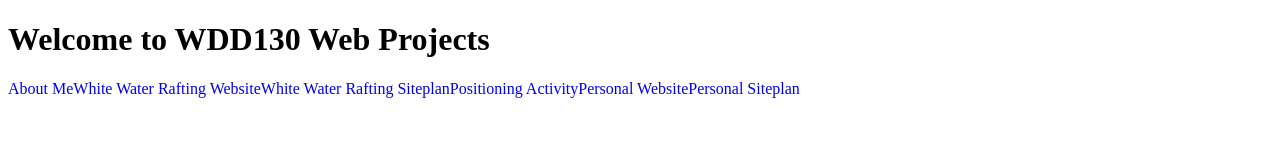
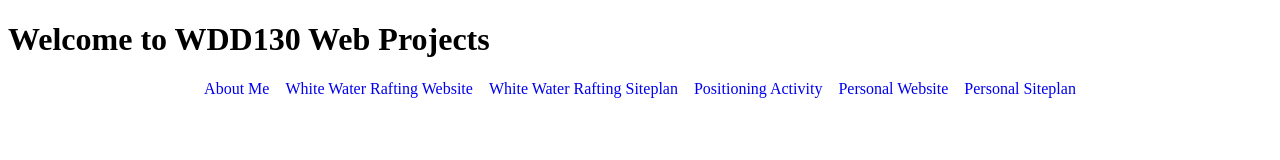
Before and after one commit to hyrumhansen89/wdd130, a plain HTML site: page index.html in a window 1280 px wide. Drawn offline with Linux system fonts and the light colour scheme.

Commit message:
added gap and justified content

```diff
--- a/index.css
+++ b/index.css
@@ -1,5 +1,7 @@
 nav {
     display:flex;
+    gap:1rem;
+    justify-content: center;
 }
 
 a {
```
